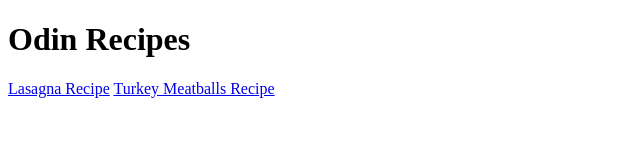
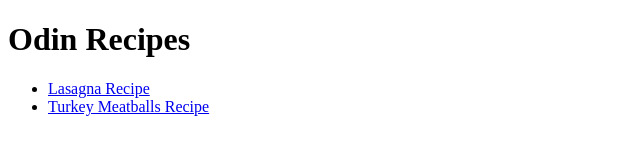
Before and after one commit to berkay-digital/odin-recipes, a plain HTML site: page index.html in a window 1280 px wide. Shown: the whole page, without its empty margins (0-640 px from the left). Drawn offline with Linux system fonts and the light colour scheme.

Commit message:
List recipes on the index page
Use unordered list to show the recipes in order

```diff
--- a/index.html
+++ b/index.html
@@ -7,7 +7,9 @@
 </head>
 <body>
     <h1>Odin Recipes</h1>
-    <a href="recipes/lasagna.html">Lasagna Recipe</a>
-    <a href="recipes/meatballs.html">Turkey Meatballs Recipe</a>
+    <ul>
+        <li>    <a href="recipes/lasagna.html">Lasagna Recipe</a>         </li>
+        <li>    <a href="recipes/meatballs.html">Turkey Meatballs Recipe</a>        </li>
+    </ul>
 </body>
 </html>
```
